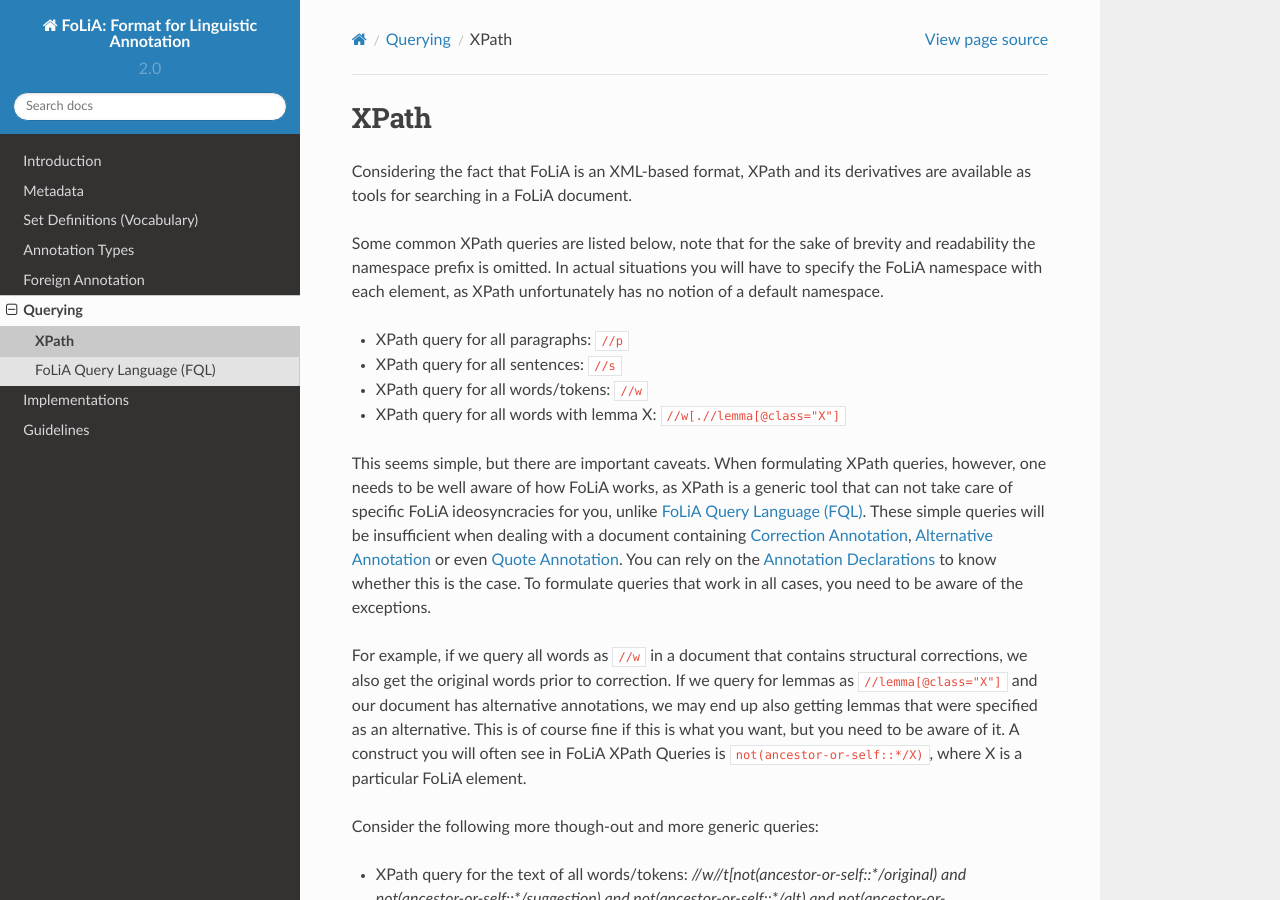
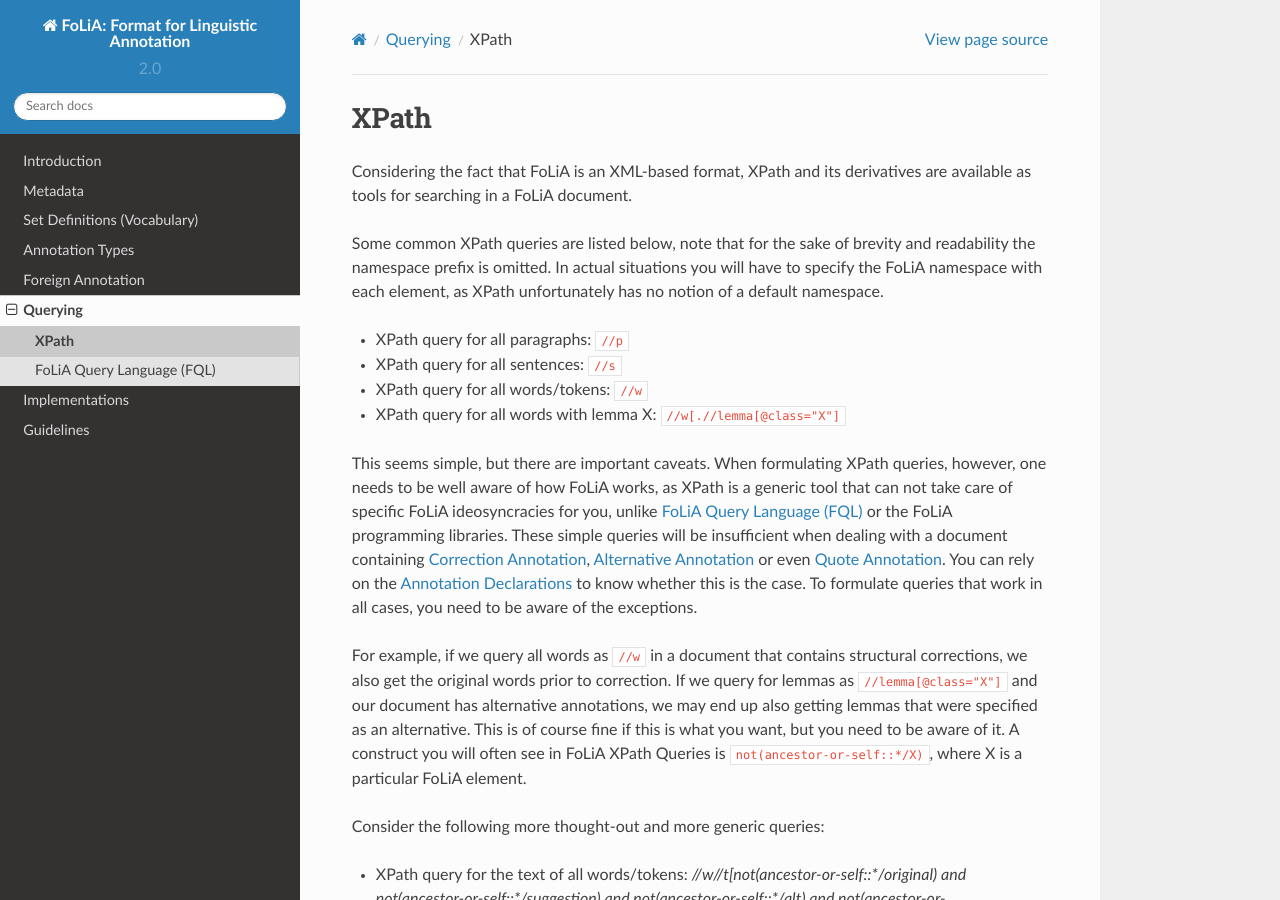
Before and after one commit to proycon/folia, a Sphinx documentation site: the page built from docs/source/xpath.rst, in a window 1280 px wide and 900 px high. Built offline with Sphinx 7.4.7 and the Read the Docs theme 2.0.0, drawn with Linux system fonts in a browser that asks for light colours.

Commit message:
[doc] typo fix

```diff
--- a/docs/source/xpath.rst
+++ b/docs/source/xpath.rst
@@ -19,7 +19,7 @@
 
 This seems simple, but there are important caveats. When formulating XPath queries, however, one needs to be well aware
 of how FoLiA works, as XPath is a generic tool that can not take care of specific FoLiA ideosyncracies for you, unlike
-:ref:`fql`. These simple queries will be insufficient when dealing with a document containing
+:ref:`fql` or the FoLiA programming libraries. These simple queries will be insufficient when dealing with a document containing
 :ref:`correction_annotation`, :ref:`alternative_annotation` or even :ref:`quote_annotation`. You can rely on the
 :ref:`annotation_declarations` to know whether this is the case. To formulate queries that work in all cases, you need
 to be aware of the exceptions.
@@ -30,7 +30,7 @@
 what you want, but you need to be aware of it. A construct you will often see in FoLiA XPath Queries is
 ``not(ancestor-or-self::*/X)``, where X is a particular FoLiA element.
 
-Consider the following more though-out and more generic queries:
+Consider the following more thought-out and more generic queries:
 
 * XPath query for the text of all words/tokens: `//w//t[not(ancestor-or-self::*/original) and
   not(ancestor-or-self::*/suggestion) and not(ancestor-or-self::*/alt) and  not(ancestor-or-self::*/morpheme) and not(ancestor-or-self::*/str) and
```
